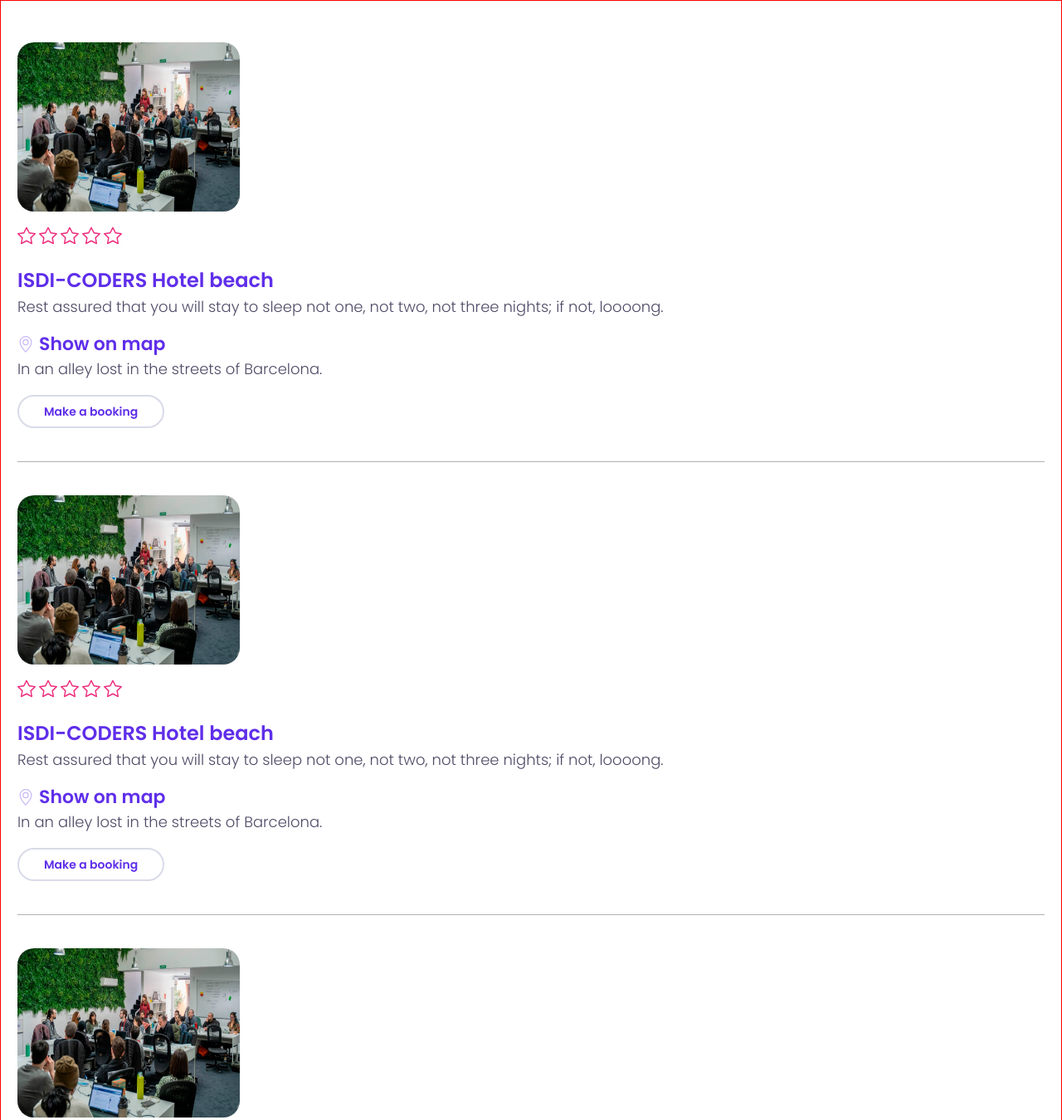
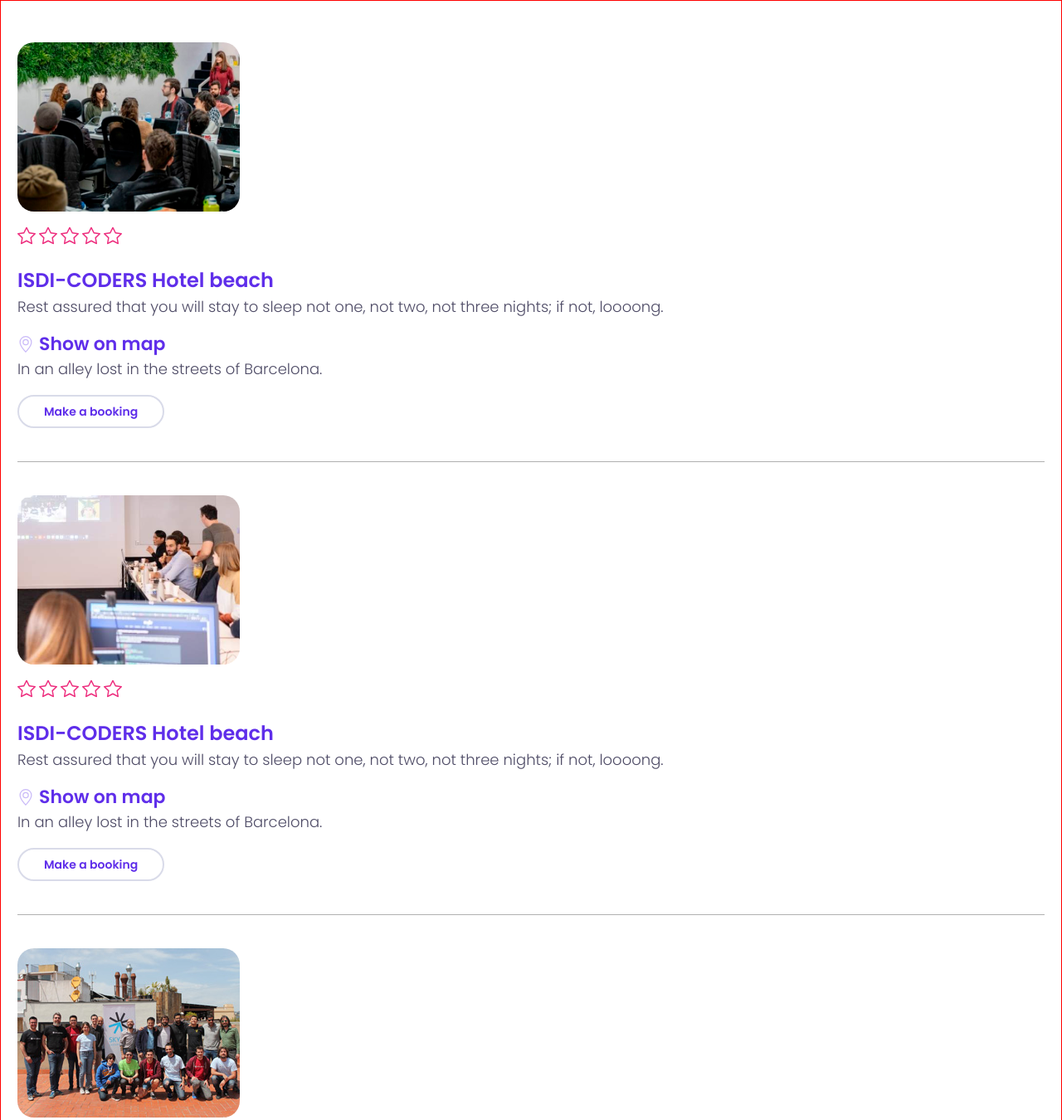
Before and after one commit to perezgallartalejandro/202209-w1ch5-alejandro-perez-miguel-angel-barquilla, a website: page index.html in a window 1280 px wide. Shown: the top 1350 px of the page at 83% size. Drawn offline with nearby package versions, Linux system fonts and the light colour scheme; files that its build step writes are made by us from their sources.

Commit message:
Change images and resizes

```diff
--- a/index.html
+++ b/index.html
@@ -27,7 +27,7 @@
     <section class="result-block">
       <h2 class="result-block__number-found"></h2>
       <article class="product-found">
-        <img class="image-product-found" src="images/aula.PNG" alt="Search result image">
+        <img class="image-product-found" src="images/aula-1-268x204.png" alt="Search result image">
         <div class="stars-vote">
           <svg width="22" height="22" fill="currentColor" class="bi bi-star" viewBox="0 0 16 16">
             <path
@@ -76,7 +76,7 @@
         </button>
       </article>
       <article class="product-found">
-        <img class="image-product-found" src="images/aula.PNG" alt="Search result image">
+        <img class="image-product-found" src="images/aula-2-268x204.png" alt="Search result image">
         <div class="stars-vote">
           <svg width="22" height="22" fill="currentColor" class="bi bi-star" viewBox="0 0 16 16">
             <path
@@ -125,7 +125,7 @@
         </button>
       </article>
       <article class="product-found">
-        <img class="image-product-found" src="images/aula.PNG" alt="Search result image">
+        <img class="image-product-found" src="images/aula-3-268x204.jpg" alt="Search result image">
         <div class="stars-vote">
           <svg width="22" height="22" fill="currentColor" class="bi bi-star" viewBox="0 0 16 16">
             <path
```
Also changed, not shown: images/aula-1-268x204.png (added), images/aula-2-268x204.png (added), images/aula-3-268x204.jpg (added), images/aula.PNG (deleted), images/aula2.PNG (deleted).
